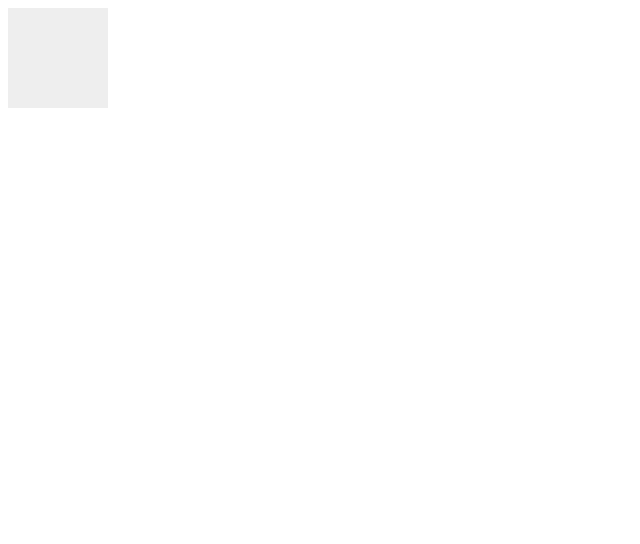
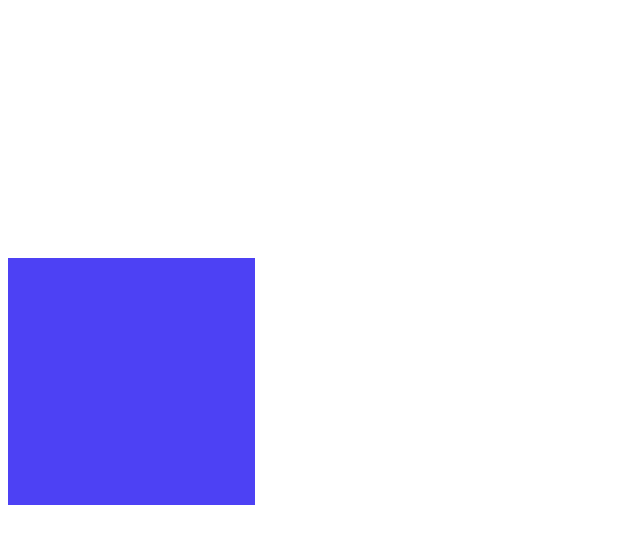
Before and after one commit to fscsh/game-colorSelected, a plain HTML site: page index.html in a window 1280 px wide. Shown: the whole page, without its empty margins (0-640 px from the left). Drawn offline with Linux system fonts and the light colour scheme.

Commit message:
addClick

```diff
--- a/Rect.js
+++ b/Rect.js
@@ -1,25 +1,25 @@
 function Rect(n, color) {
     createjs.Shape.call(this);
     this.setRectType = function(type) {
-        this._RectType = type;
+        this.RectType = type;
         switch (type) {
             case 1:
-                this.setColor(color);
+                this.setColor("#f44242");
                 break;
             case 2:
-                this.setColor("#ff0");
+                this.setColor("#4d41f4");
                 break;
         }
     }
-    this.setColor = function(colorstr) {
-        this.graphics.beginFill(colorstr);
-        this.graphics.drawRect(0, 0, 500 / n - 5, 500 / n - 5);
-        this.graphics.endFill;
+    this.setColor = function(colorString) {
+        this.graphics.beginFill(colorString);
+        this.graphics.drawRect(0, 0, 500 / n - 3, 500 / n - 3);
+        this.graphics.endFill();
     }
-    this.setRectType = function(){
-        return this._RectType;
+    this.getRectType = function(){
+        return this.RectType;
     }
-    this.setRectType(1);
+    this.getRectType(1);
 }
 
 Rect.prototype = new createjs.Shape();
--- a/board.js
+++ b/board.js
@@ -1,11 +1,37 @@
 var stage = new createjs.Stage("gameboard");
+createjs.Ticker.setFPS(30);
+createjs.Ticker.addEventListener("tick", stage);
 var gameboard = new createjs.Container();
 stage.addChild(gameboard);
-var s = new createjs.Shape();
-s.graphics.beginFill("#eee");
-s.graphics.drawRect(0,0,100,100);
-s.graphics.endFill();
 
-gameboard.addChild(s);
-createjs.Ticker.setFPS(30);
-createjs.Ticker.addEventListener("tick", stage);
+
+
+function addRect() {
+    var n = 2;
+    var x = parseInt(Math.random() * n);
+    var y = parseInt(Math.random() * n);
+    for (var i = 0; i < n; i++) {
+        for (var j = 0; j < n; j++) {
+            color = "#f44242";
+            var r = new Rect(n, color);
+            gameboard.addChild(r);
+            r.x = i;
+            r.y = j;
+            if (r.x == x && r.y == y) {
+                r.setRectType(2);
+            }
+            r.x = i * (500 / n);
+            r.y = j * (500 / n);
+            if (r.getRectType() == 2) {
+                r.addEventListener("click", function() {
+                    if (n < 7) {
+                        n++;
+                    }
+                    gameboard.removeAllChildren();
+                    addRect();
+                })
+            }
+        }
+    }
+}
+addRect();
--- a/index.html
+++ b/index.html
@@ -12,8 +12,8 @@
     </div>
 
     <script src="easeljs-0.8.2.min.js"></script>
+    <script src="Rect.js"></script>
     <script src="board.js"></script>
-    <script src="Rect.js"></script>
 </body>
 
 </html>
```
